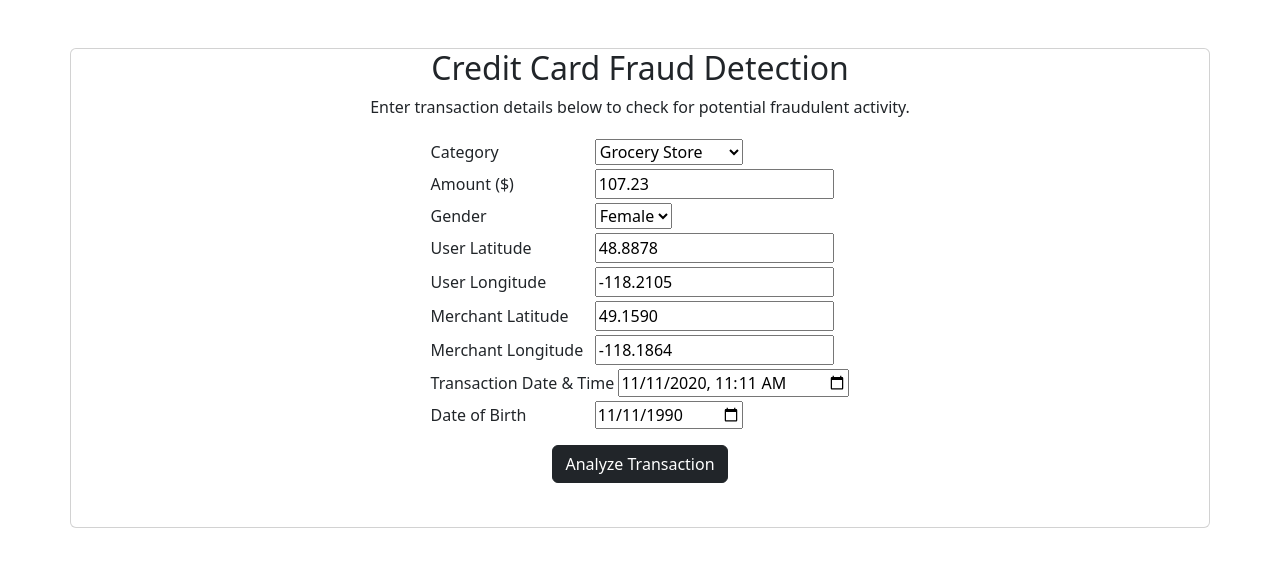
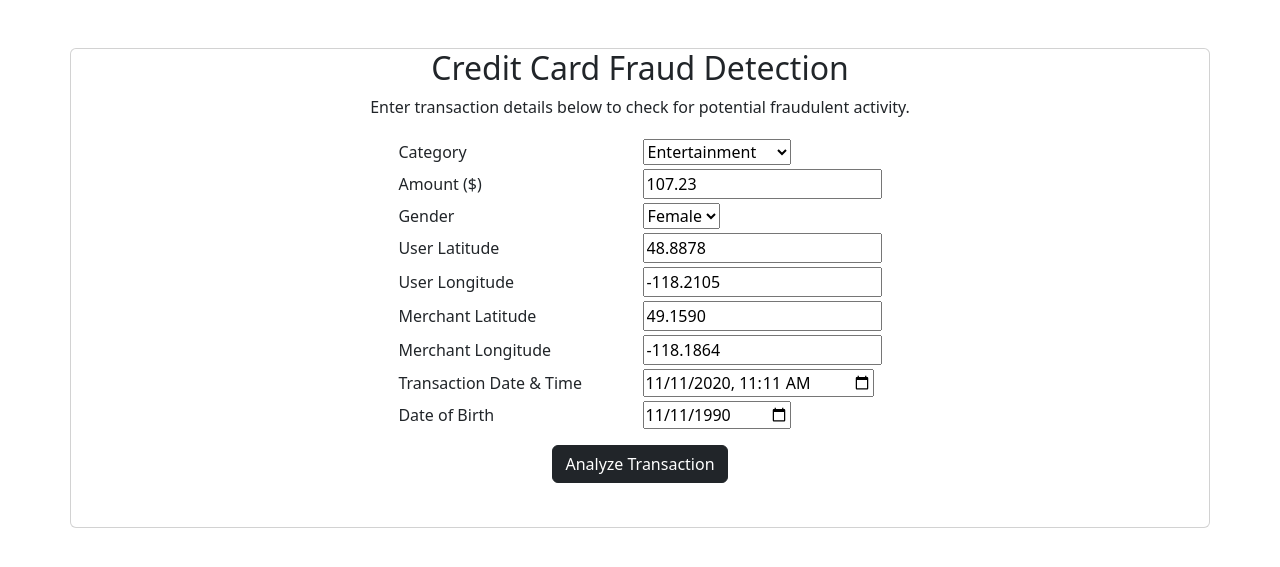
Before and after one commit to ujjwalkumar14b/Credit_Card_Fraud_Detection, a Flask app: page / in a window 1280 px wide. Shown: the top 567 px of the page. Run offline with Flask 3, Linux system fonts and the light colour scheme.

Commit message:
Update index.html

```diff
--- a/templates/index.html
+++ b/templates/index.html
@@ -15,13 +15,13 @@
         <form action="/predict" method="POST">
 
             <div class="mt-1">
-                <label for="category" style="min-width: 10rem;">Category</label>
+                <label for="category" style="min-width: 15rem;">Category</label>
                 <select id="category" name="category" required>
                     <option value="entertainment" selected>Entertainment</option>
                     <option value="food_dining">Food & Dining</option>
                     <option value="gas_transport">Gas & Transport</option>
                     <option value="grocery_net">Grocery Online</option>
-                    <option value="grocery_pos" selected>Grocery Store</option>
+                    <option value="grocery_pos">Grocery Store</option>
                     <option value="health_fitness">Health & Fitness</option>
                     <option value="home">Home</option>
                     <option value="kids_pets">Kids & Pets</option>
@@ -35,12 +35,12 @@
             </div>
 
             <div class="mt-1">
-                <label for="amt" style="min-width: 10rem;">Amount ($)</label>
+                <label for="amt" style="min-width: 15rem;">Amount ($)</label>
                 <input type="number" step="0.01" id="amt" name="amt" value="107.23" required>
             </div>
 
             <div class="mt-1">
-                <label for="gender" style="min-width: 10rem;">Gender</label>
+                <label for="gender" style="min-width: 15rem;">Gender</label>
                 <select id="gender" name="gender" required>
                     <option value="F" selected>Female</option>
                     <option value="M">Male</option>
@@ -48,32 +48,32 @@
             </div>
 
             <div class="mt-1">
-                <label for="lat" style="min-width: 10rem;">User Latitude</label>
+                <label for="lat" style="min-width: 15rem;">User Latitude</label>
                 <input type="number" step="any" id="lat" name="lat" value="48.8878" required>
             </div>
 
             <div class="mt-1">
-                <label for="long" style="min-width: 10rem;">User Longitude</label>
+                <label for="long" style="min-width: 15rem;">User Longitude</label>
                 <input type="number" step="any" id="long" name="long" value="-118.2105" required>
             </div>
 
             <div class="mt-1">
-                <label for="merch_lat" style="min-width: 10rem;">Merchant Latitude</label>
+                <label for="merch_lat" style="min-width: 15rem;">Merchant Latitude</label>
                 <input type="number" step="any" id="merch_lat" name="merch_lat" value="49.1590" required>
             </div>
 
             <div class="mt-1">
-                <label for="merch_long" style="min-width: 10rem;">Merchant Longitude</label>
+                <label for="merch_long" style="min-width: 15rem;">Merchant Longitude</label>
                 <input type="number" step="any" id="merch_long" name="merch_long" value="-118.1864" required>
             </div>
 
             <div class="mt-1">
-                <label for="trans_date_trans_time" style="min-width: 10rem;">Transaction Date & Time</label>
+                <label for="trans_date_trans_time" style="min-width: 15rem;">Transaction Date & Time</label>
                 <input type="datetime-local" id="trans_date_trans_time" name="trans_date_trans_time" value="2020-11-11T11:11" required>
             </div>
 
             <div class="mt-1">
-                <label for="dob" style="min-width: 10rem;">Date of Birth</label>
+                <label for="dob" style="min-width: 15rem;">Date of Birth</label>
                 <input type="date" id="dob" name="dob" value="1990-11-11" required>
             </div>
 
@@ -81,15 +81,15 @@
         </form>
 
         {% if result %}
-            <div class="result-box {% if result.is_fraud %}fraud{% else %}legit{% endif %}">
+            <div class="alert alert-danger mt-3 mb-1 fw-bold" role="alert">
                 Prediction: {{ result.label }}<br>
                 Fraud Risk Probability: {{ result.fraud_probability }}%
             </div>
         {% endif %}
 
         {% if error %}
-            <div class="alert alert-info mt-3 mb-1 fw-bold" role="alert">
-                Error processing prediction: {{ error }}
+            <div class="alert alert-danger mt-3 mb-1 fw-bold" role="alert">
+                Error in processing prediction. Try with different values.
             </div>
         {% endif %}
     </div>
```
